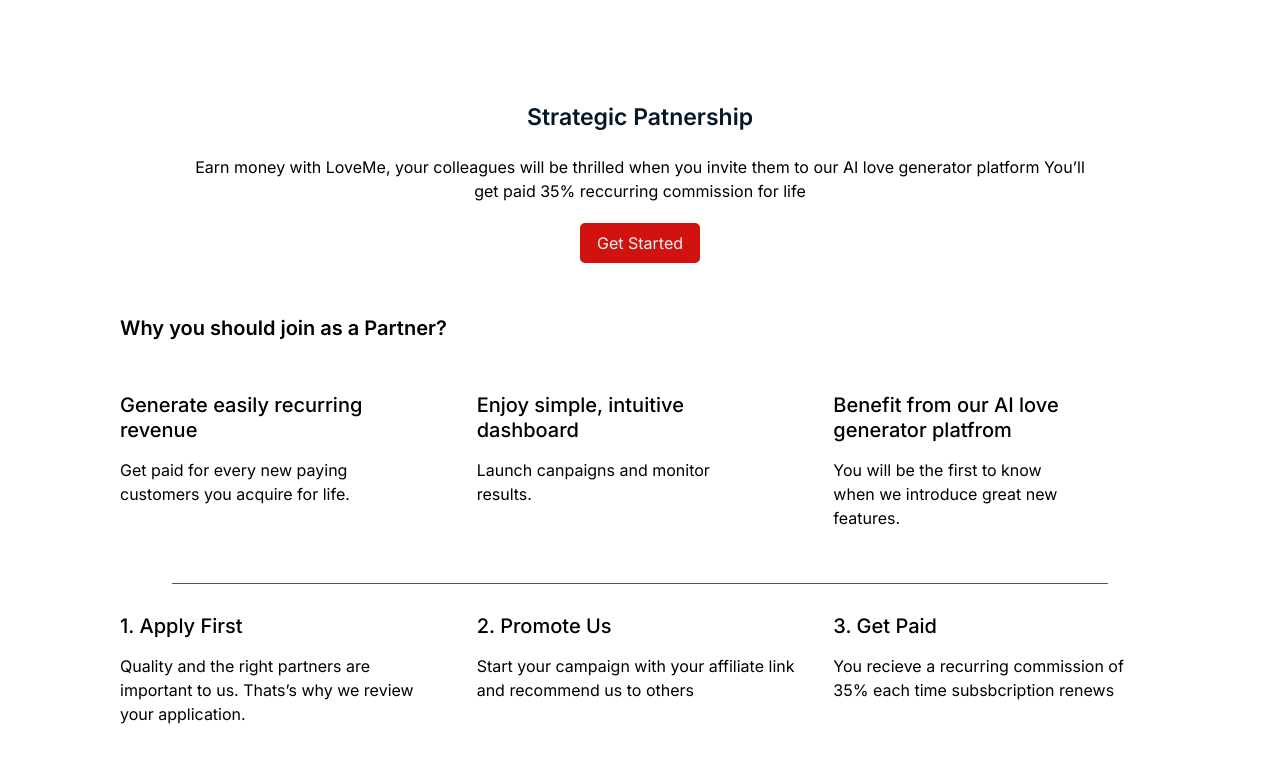
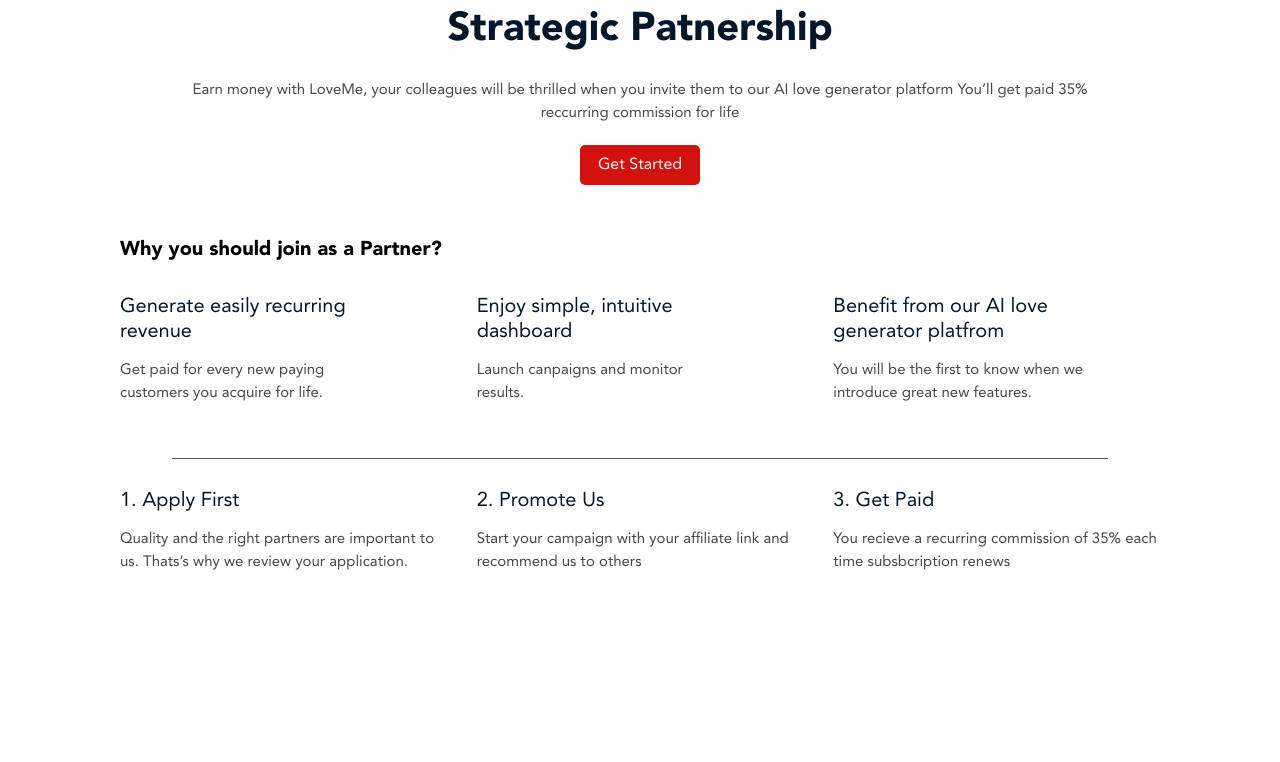
Before and after one commit to Phyya/love-letter-generator, a React (Create React App) app: page / in a window 1280 px wide. Shown: the top 762 px of the page. Built offline with nearby package versions, Linux system fonts and the light colour scheme; the HTML template or start-up script is replaced by a standard one.

Commit message:
style: added the proper font

```diff
--- a/src/index.css
+++ b/src/index.css
@@ -1,5 +1,3 @@
-@import url('https://fonts.googleapis.com/css2?family=Inter:wght@100;200;300;400;500;600;700;800;900&display=swap');
-
 :root {
   /**
    * colors
@@ -18,7 +16,9 @@
   --sec-6: #04172A80;
 
   /* font */
-  --ff: 'Avenir',
+  --ff: 'Avenir';
+  --ff-bold: 'Avenir-bold';
+  --ff-light: 'Avenir-light',
 }
 
 
@@ -74,6 +74,6 @@ button {
 }
 
 body {
-  font-family: 'Inter',
+  font-family: 'Avenir',
     sans-serif;
 }
--- a/src/pages/Patnership/style.js
+++ b/src/pages/Patnership/style.js
@@ -1,7 +1,7 @@
 import styled from 'styled-components';
 
 export const PatnershipWrapper = styled.div`
-  margin-top: 100px;
+  margin-top: 0px;
   padding: 0px 20px;
 `;
 
@@ -21,15 +21,22 @@ export const HeroSection = styled.section`
     width: 100%;
   }
   .hero__header {
-    font-size: 23px;
+    font-size: 22px;
+    font-family: var(--ff-bold);
     text-align: center;
-    font-style: normal;
-    font-weight: 600;
     color: #04172a;
     margin-bottom: 20px;
+    @media (min-width: 768px) {
+      font-size: 36px;
+    }
+    @media (min-width: 1028px) {
+      font-size: 40px;
+    }
   }
   .hero__description {
     text-align: center;
+    color: #464646;
+    font-size: 15px;
   }
   .button__container {
     display: flex;
@@ -50,9 +57,10 @@ export const WhyJoinSection = styled.section`
   padding: 0px 20px;
   .why__join__header {
     font-size: 20px;
-    font-weight: 600;
+    font-weight: 300;
+    font-family: var(--ff-bold);
     text-align: center;
-    margin-bottom: 50px;
+    margin-bottom: 30px;
     @media (min-width: 786px) {
       text-align: left;
     }
@@ -83,13 +91,15 @@ export const WhyJoinSection = styled.section`
     }
   }
   .article__header {
-    font-weight: 500;
+    font-family: var(--ff);
     font-size: 20px;
     margin-bottom: 15px;
+    color: #04172a;
     line-height: 25px;
   }
   .article__description {
-    font-size: 16px;
+    font-size: 15px;
+    color: #464646;
   }
   .divider {
     display: flex;
```
